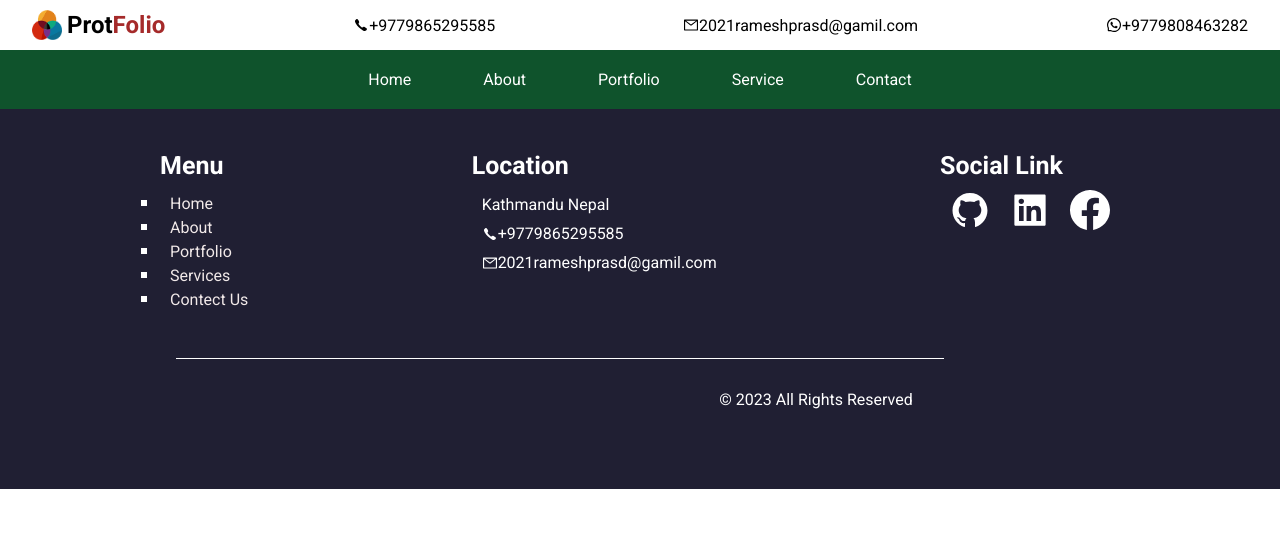
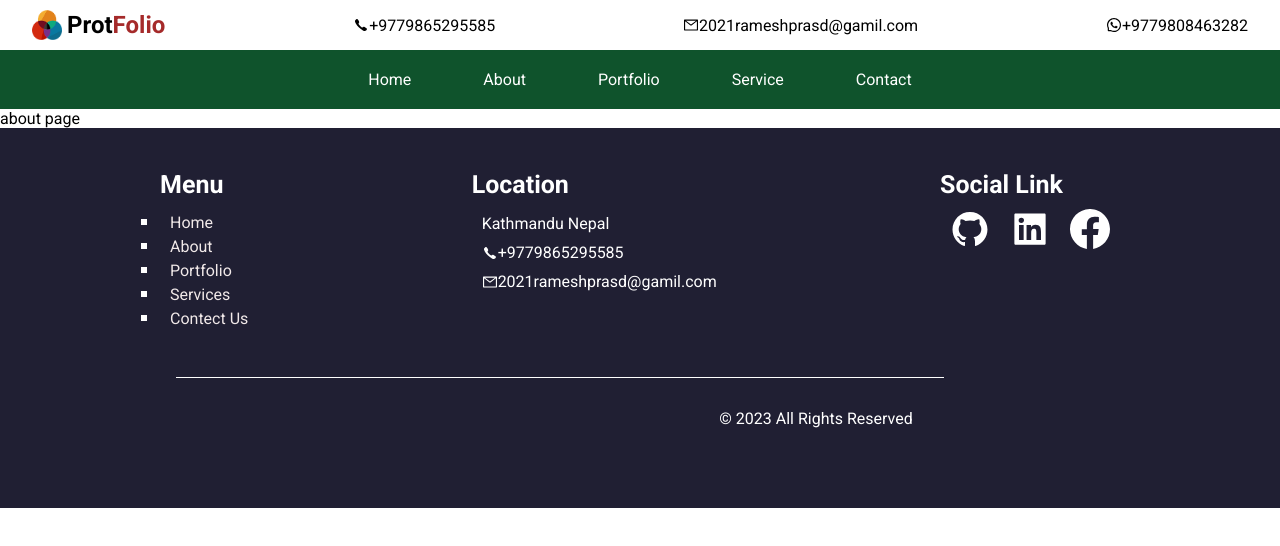
Before and after one commit to adhikariramesh/myportfolio, a Next.js app: page /about in a window 1280 px wide. Shown: the top 546 px of the page. Built offline with nearby package versions, Linux system fonts and the light colour scheme.

Commit message:
nothing doing just removing tag

```diff
--- a/src/app/about/page.js
+++ b/src/app/about/page.js
@@ -3,7 +3,7 @@ import About from '../components/About'
 const AboutPage = () => {
   return (
     <>
-      {/* <About/> */}
+    about page
     </>
   )
 }
```
